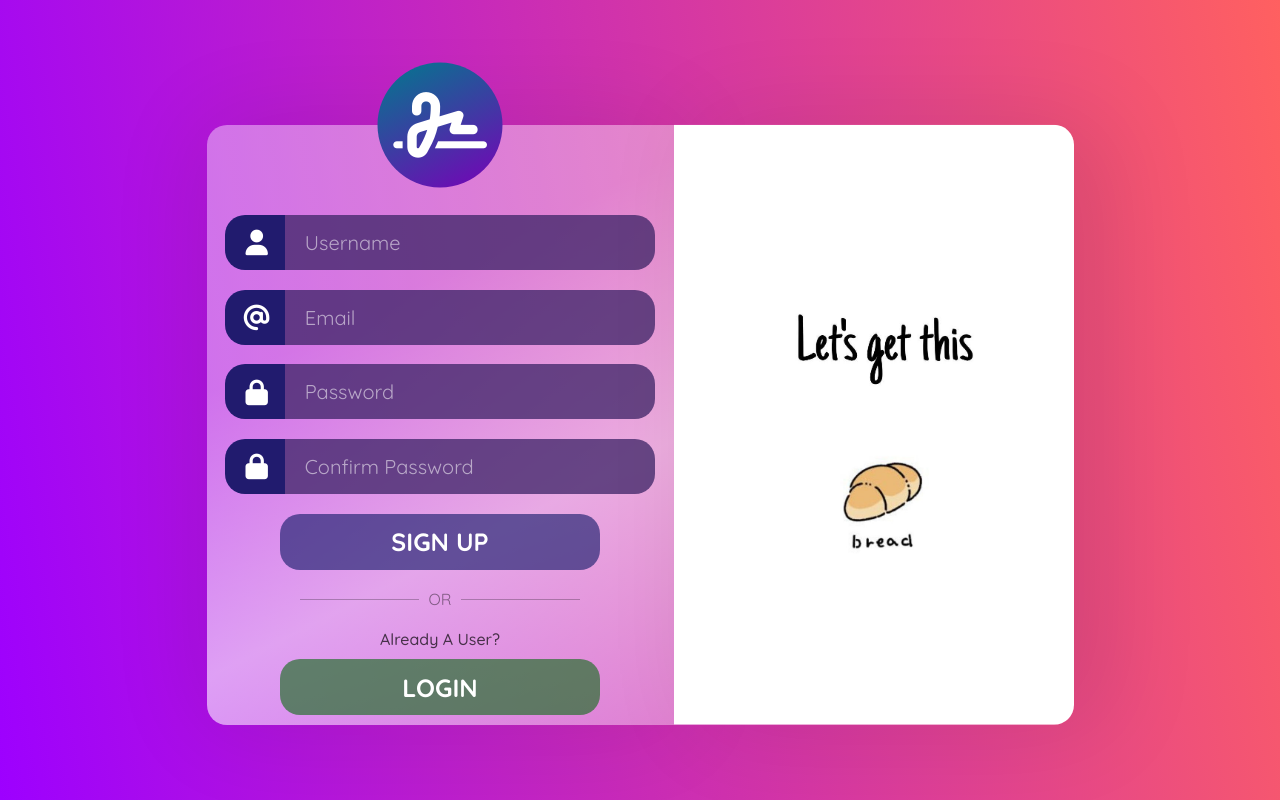
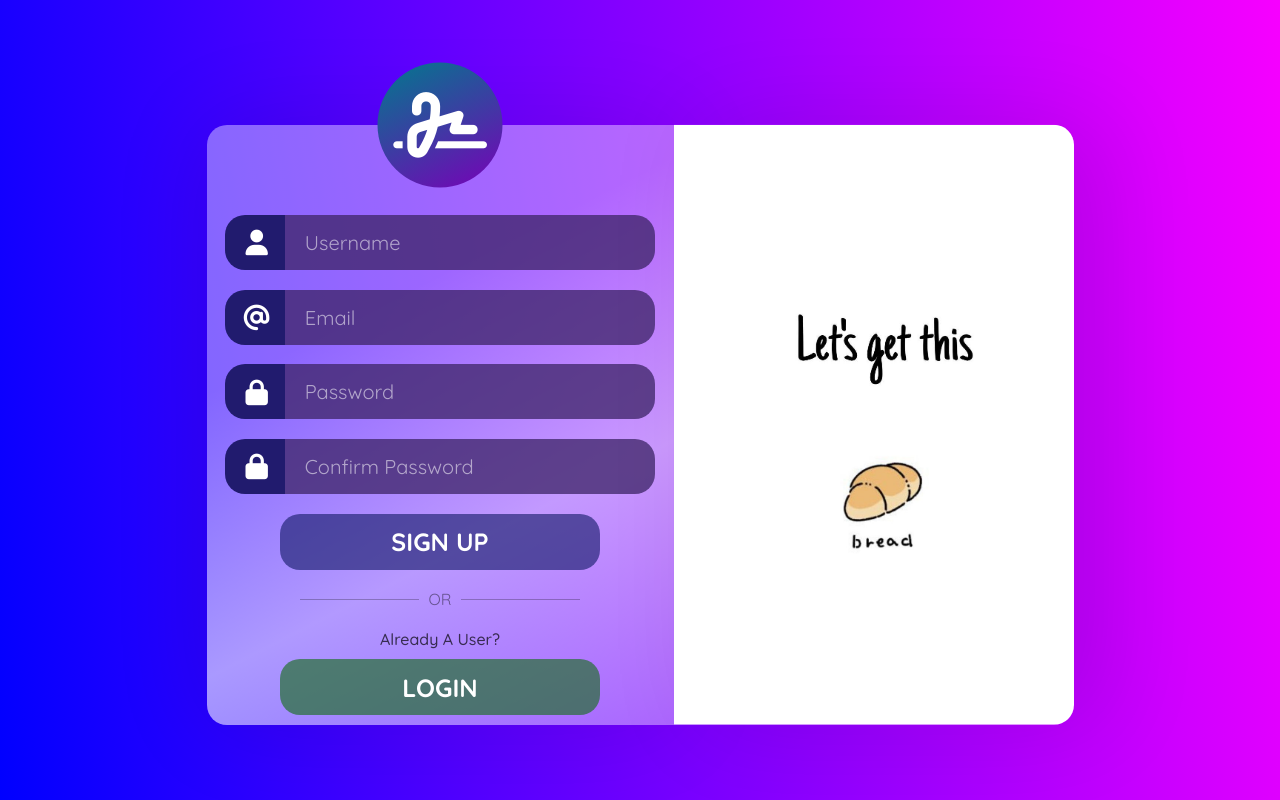
Before and after one commit to elie-majdalani/zomato-backend, a PHP site: page /darft/signup.html in a window 1280 px wide. Run offline with PHP 8.4, Linux system fonts and the light colour scheme; some libraries are stand-ins or nearby versions.

Commit message:
Adding linear background to signup

```diff
--- a/darft/index.html
+++ b/darft/index.html
@@ -9,7 +9,7 @@
 </head>
 <body>
 
-    <div id="main-container">
+    <div id="main-container-login">
         <div id="login-container">
             <div id="profile-logo"><i class="fa-regular fa-user"></i></div>
             <form action="POST">
--- a/darft/signup.html
+++ b/darft/signup.html
@@ -9,7 +9,7 @@
 </head>
 <body>
 
-    <div id="main-container">
+    <div id="main-container-signup">
         <div id="login-container">
             <div id="profile-logo"><i class="fa-solid fa-signature"></i></div>
             <form action="POST">
--- a/styles/styles.css
+++ b/styles/styles.css
@@ -26,15 +26,26 @@ i {
 
 /*----------------------------LOGIN/SIGNUP PAGE----------------------------*/
 /*------------------------------------------------------------------*/
-#main-container {
+#main-container-login {
     background: rgb(255,0,0);
-    background: linear-gradient(260deg, rgb(255, 96, 96) 0%, rgba(157,0,255,1) 100%);
+    background: linear-gradient(200deg, rgb(255, 96, 96) 0%, rgba(157,0,255,1) 100%);
     display: flex;
     justify-content: center;
     align-items: center;
     height: 100%;
     width: 100%;
 }
+
+#main-container-signup {
+    background: rgb(255,0,0);
+    background: linear-gradient(260deg, rgb(247, 0, 255) 0%, rgb(0, 0, 255) 100%);
+    display: flex;
+    justify-content: center;
+    align-items: center;
+    height: 100%;
+    width: 100%;
+}
+
 
 #login-container {
     display: flex;
```
